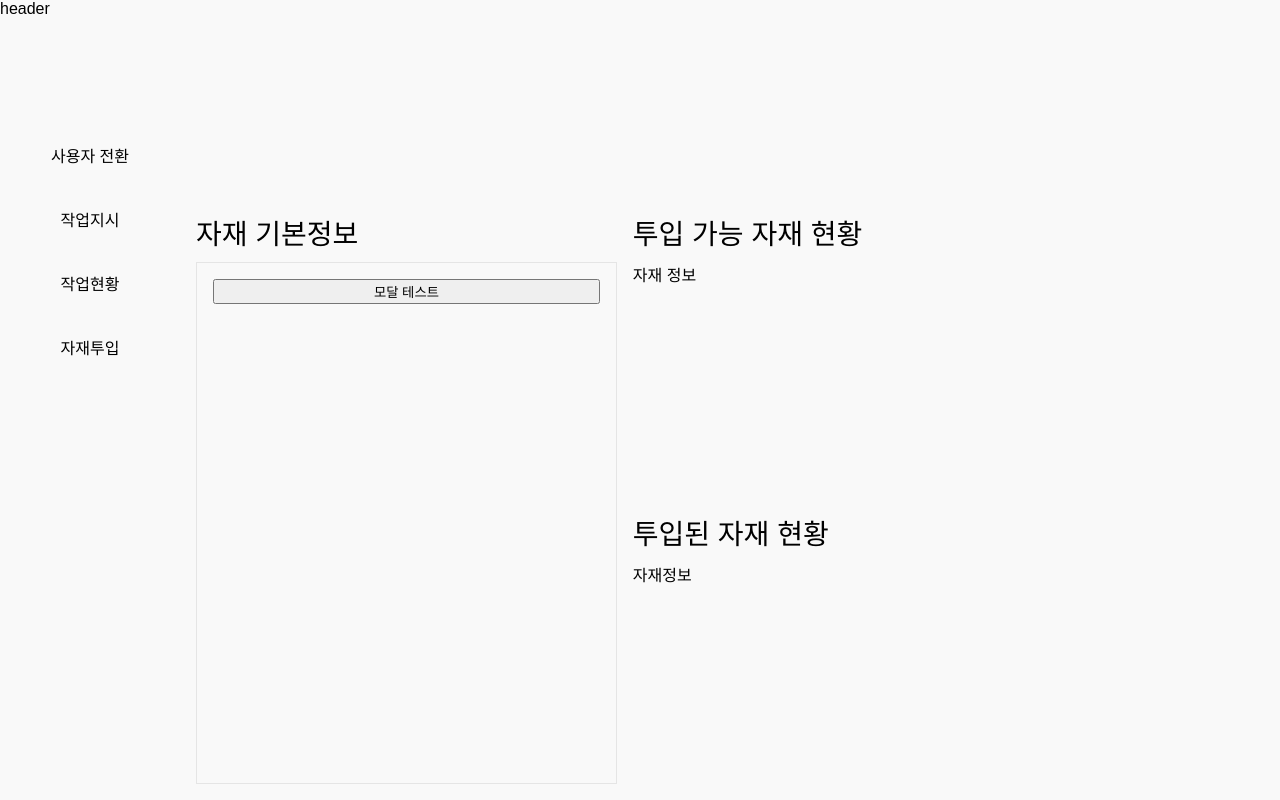
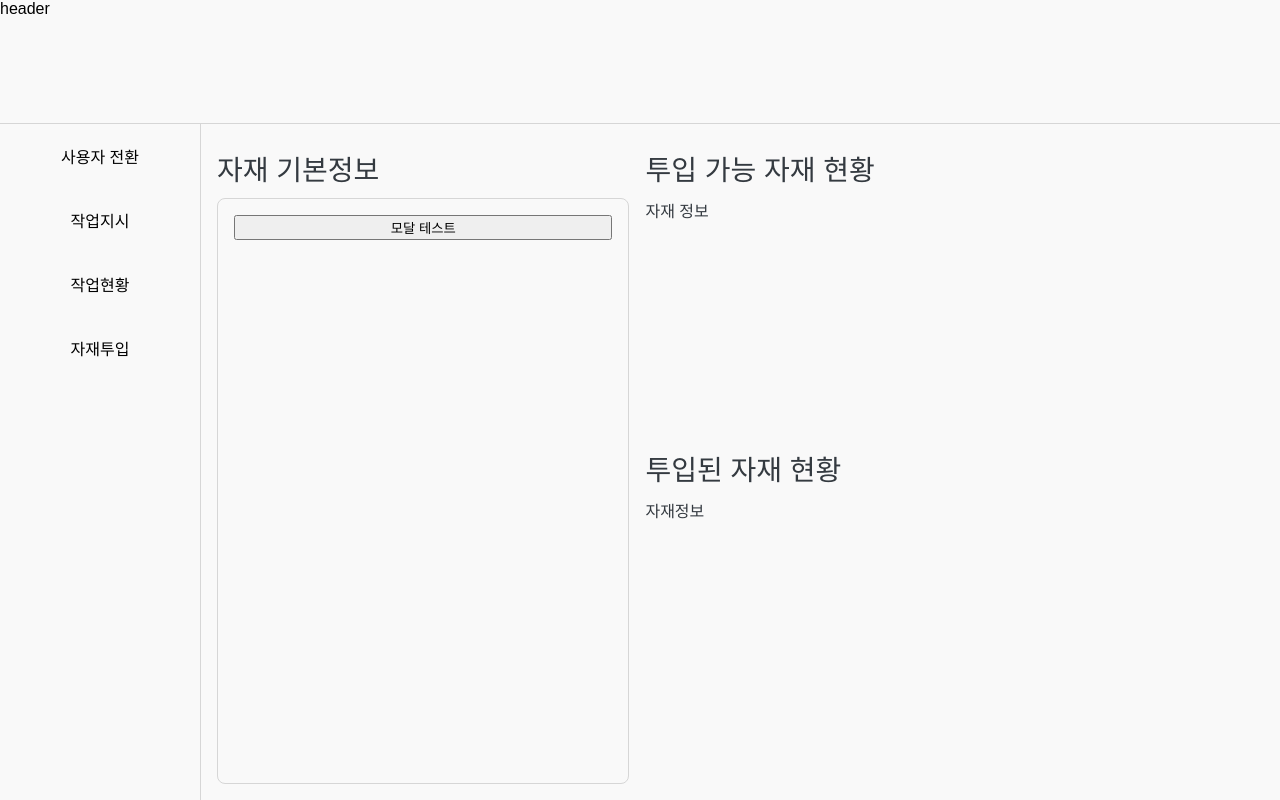
Before and after one commit to junyunga/react-study, a React (Create React App) app: page /product/material-insert in a window 1280 px wide. Built offline with nearby package versions, Linux system fonts and the light colour scheme.

Commit message:
전체적인 css 수정
1. element 요소 추가
2. 중복되는 스타일 제거
3. 색상, border 스타일 등 변수로 교체

```diff
--- a/src/components/choose-menu/chooseMenu.scss
+++ b/src/components/choose-menu/chooseMenu.scss
@@ -1,3 +1,5 @@
+@import 'src/core/scss/index.scss';
+
 .choose-menu {
   flex: 1 1 auto;
   display: flex;
@@ -25,8 +27,8 @@
 
       .department-card {
         flex: 0 1 25%;
-        border: 1px solid #adb5bd;
-        border-radius: 4px;
+        border: 1px solid $basic-border;
+        border-radius: $default-border-radius;
 
         &:first-child {
           margin-right: 20px;
@@ -40,7 +42,7 @@
           align-items: center;
           text-decoration: none;
           font-size: 28px;
-          color: #343a40;
+          color: $basic-black;
 
           &:hover {
             color: #3b5bdb;
--- a/src/components/layout/index.js
+++ b/src/components/layout/index.js
@@ -8,16 +8,10 @@ class Layout extends Component {
     render() {
         return (
             <div className="layout-container">
-                <div className="header">
-                    <Header />
-                </div>
+                <Header />
                 <div className="content">
-                    <div className="content-left">
-                        <LeftSide />
-                    </div>
-                    <div className="content-right">
-                        <RightSide />
-                    </div>
+                    <LeftSide/>
+                    <RightSide/>
                 </div>
 
             </div>
--- a/src/components/layout/layout.scss
+++ b/src/components/layout/layout.scss
@@ -1,3 +1,5 @@
+@import 'src/core/scss/index.scss';
+
 .layout-container {
   width: 100%;
   height: 100%;
@@ -8,6 +10,7 @@
   .header {
     min-height: 123px;
     max-height: 123px;
+    border-bottom: 1px solid $basic-border;
   }
 
   .content {
@@ -17,18 +20,17 @@
     width: 100%;
     height: 100%;
 
-    .content-left {
+    .left-side {
       display: flex;
-      flex: 0 0 180px;
+      flex: 0 0 200px;
       flex-direction: column;
-      height: 100%;
+      border-right: 1px solid $basic-border;
     }
 
-    .content-right {
+    .right-side {
       display: flex;
-      flex: 9 0 auto;
+      flex: 1 1 auto;
       flex-direction: column;
-      height: 100%;
     }
   }
 }
--- a/src/components/left-side/index.scss
+++ b/src/components/left-side/index.scss
@@ -1,11 +1,6 @@
 @import 'src/core/scss/index.scss';
 
 .left-side {
-  display: flex;
-  flex-direction: column;
-  height: 100%;
-  flex: 1 0 auto;
-
   .navigation-button-wrapper {
     width: 100%;
     height: 64px;
--- a/src/components/material-insert/index.js
+++ b/src/components/material-insert/index.js
@@ -20,8 +20,8 @@ class MaterialInsert extends Component {
         return (
             <div className="material-insert">
                 <div className="base-info">
-                    <div className="header">자재 기본정보</div>
-                    <div className="content column">
+                    <div className="base-header">자재 기본정보</div>
+                    <div className="base-content column">
                         <button onClick={this.openModal}>모달 테스트</button>
                         <Modal
                             open={modalIsOpen}
@@ -34,14 +34,14 @@ class MaterialInsert extends Component {
                 </div>
                 <div className="material-list">
                     <div className="available-list">
-                        <div className="header">
+                        <div className="available-header">
                             투입 가능 자재 현황
                         </div>
-                        <div className="content row">자재 정보</div>
+                        <div className="available-content row">자재 정보</div>
                     </div>
                     <div className="inserted-list">
-                        <div className="header">투입된 자재 현황</div>
-                        <div className="content row">자재정보</div>
+                        <div className="inserted-header">투입된 자재 현황</div>
+                        <div className="inserted-content row">자재정보</div>
                     </div>
                 </div>
             </div>
--- a/src/components/material-insert/index.scss
+++ b/src/components/material-insert/index.scss
@@ -1,10 +1,11 @@
-@import '../../core/scss/theme.scss';
+@import 'src/core/scss/index.scss';
 
 .material-insert {
   width: 100%;
   height: 100%;
   display: flex;
   flex-direction: row;
+  color: $basic-black;
 
   .base-info {
     flex: 1 1 40%;
@@ -12,8 +13,9 @@
     flex-direction: column;
     padding: 16px;
 
-    .content {
-      border: 1px solid #e5e5e5;
+    .base-content {
+      border: 1px solid $basic-border;
+      border-radius: $default-border-radius;
       padding: 16px;
     }
   }
@@ -32,7 +34,7 @@
     }
   }
 
-  .header {
+  .base-header, .available-header, .inserted-header {
     flex: 0 0 58px;
     box-sizing: border-box;
     display: flex;
@@ -48,7 +50,7 @@
     }
   }
 
-  .content {
+  .base-content, .available-content, .inserted-content {
     flex: 1 1 auto;
     display: flex;
     box-sizing: border-box;
--- a/src/components/right-side/index.scss
+++ b/src/components/right-side/index.scss
@@ -1,6 +1,2 @@
 .right-side {
-  display: flex;
-  flex-direction: column;
-  height: 100%;
-  flex: 1 1 auto;
 }
--- a/src/core/scss/element.scss
+++ b/src/core/scss/element.scss
@@ -1,5 +1,7 @@
 $basic-color: #fff;
+$basic-black: #343a40;
 $basic-border: #d6d6d6;
+$primary-color: #607fd7;
 
 /**
 button
@@ -7,3 +9,5 @@ button
 $default-button-bg: #222222;
 $default-hover-bg: rgba(0, 0, 0, .05);
 $default-button-color: #dd4c39;
+
+$default-border-radius: 8px;
```
